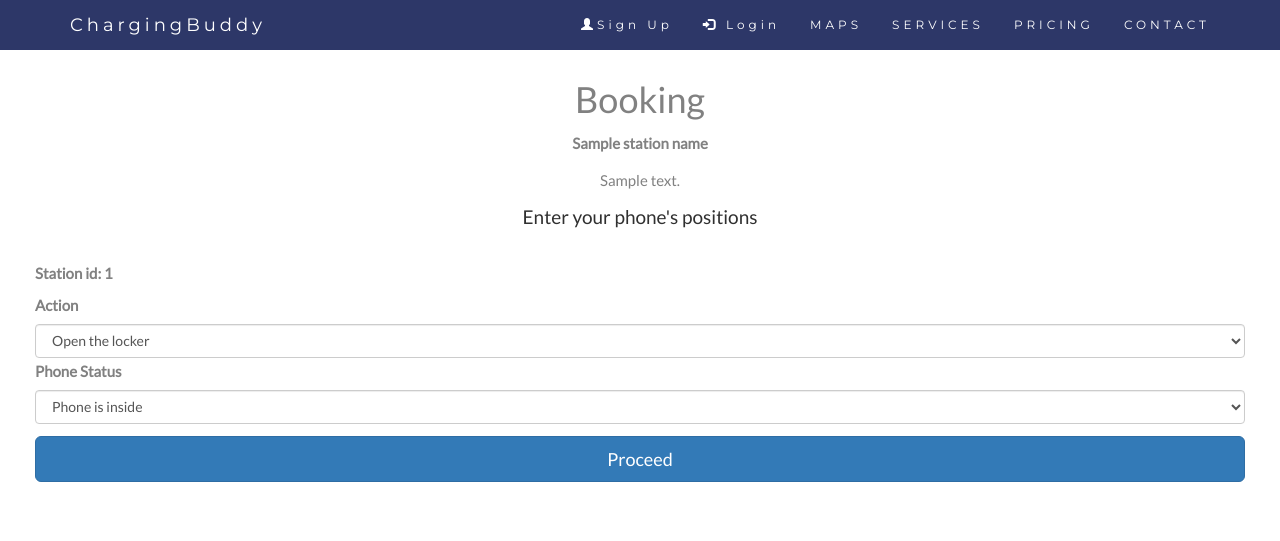
After one commit to uzairchhapra/SecureMobileCharge, a Django app: template ChargeSecure/charge/templates/charge/booking.html in a window 1280 px wide. The commit adds this page. Shown: the top 541 px of the page. Run offline with Django 3.2, Linux system fonts and the light colour scheme; the template is opened without the code that fills it: most values are stand-ins (such as "Sample title", 1, 10 or a date in 2020); parts of the project's set-up code (start-up, migrations or seed data) failed here and were passed over; some libraries are stand-ins or nearby versions.

Commit message:
booking html done

```diff
--- /dev/null
+++ b/ChargeSecure/charge/templates/charge/booking.html
@@ -0,0 +1,75 @@
+{% include 'ext_includes/header.html' %}
+{% load static %}
+{% load charging_buddy_tags %}
+<link rel="stylesheet" href="{% static 'charge/css/home.css' %}">
+</head>
+
+<body>
+    {% include 'ext_includes/nav.html' %}
+
+    <!-- Slots Container -->
+    <div id="slots" class="container-fluid">
+        <div class="text-center">
+            <h1>Booking</h1>
+            <p><strong>{{station_name}}</strong></p>
+            <p>{{station_description}}</p>
+            <h4>Enter your phone's positions</h4>
+        </div>
+        {% if already_booked %}
+          <div class="alert alert-info alert-dismissible">
+            <a href="#" class="close" data-dismiss="alert" aria-label="close">&times;</a>
+            <strong>Info!</strong> Your Phone has been already being assigned Slot having Id: {{slot_id}}
+          </div>
+        {% endif %}
+        <div class="row slideanim">
+            <form action="{% url 'publish_to_station' %}" method="POST">
+                {% csrf_token %}
+                <div>
+                    <label for="stationid">Station id: {{stationid}}</label>
+                    <input class="form-control" type="hidden" value="{{stationid}}" name="stationid">
+                </div>
+                <div>
+                    <label for="action">Action</label>
+                    <select class="form-control" name="action">
+                        <option value="open">Open the locker</option>
+                        <option value="close">Close the locker</option>
+                    </select>
+                </div>
+                <div>
+                    <label for="phone_status">Phone Status</label>
+                    <select class="form-control" name="phone_status">
+                        <option value="inside">Phone is inside</option>
+                        <option value="outside">Phone is outside</option>
+                    </select>
+                </div>
+                <div class="" style="margin-top: 1%;">
+                    <button class="btn btn-primary btn-lg btn-block" type="submit" name="button">Proceed</button>
+                </div>
+            </form>
+        </div>
+    </div>
+    <style>
+        .book_button:link,
+        .book_button:visited {
+            background-color: rgb(45, 55, 104);
+            color: white;
+            padding: 14px 25px;
+            text-align: center;
+            text-decoration: none;
+            display: inline-block;
+        }
+
+        .book_button:hover,
+        .book_button:active {
+            background-color: red;
+        }
+    </style>
+    <script>
+        $(document).ready(function () {
+
+            $(" .slideanim").each(function () {
+                var pos = $(this).offset().top; var winTop = $(window).scrollTop(); if (pos <
+                    winTop + 600) { $(this).addClass("slide"); }
+            });
+        }) </script>
+</body>
--- a/ChargeSecure/charge/templates/charge/login.html
+++ b/ChargeSecure/charge/templates/charge/login.html
@@ -3,6 +3,7 @@
 <link rel="stylesheet" href="{% static 'charge/css/home.css' %}">
 
 </head>
+
 <body id="myPage" data-spy="scroll" data-target=".navbar" data-offset="60">
 
   {% include 'ext_includes/nav.html' %}
@@ -27,4 +28,5 @@
 
 
 </body>
+
 </html>
--- a/ChargeSecure/charge/templates/ext_includes/nav.html
+++ b/ChargeSecure/charge/templates/ext_includes/nav.html
@@ -14,10 +14,10 @@
 
 
         {% if user.is_authenticated %}
-        <li><a href=""><span class="glyphicon glyphicon-user"></span>{{user.username}}</a></li>
+        <li><a href="{% url 'publish_to_station' %}"><span class="glyphicon glyphicon-user"></span>{{user.username}}</a></li>
         <li><a href="{% url 'logout' %}"><span class="glyphicon glyphicon-log-in"></span> Logout</a></li>
         {% else %}
-        <li><a href=""><span class="glyphicon glyphicon-user"></span>Sign Up</a></li>
+        <li><a href="{% url 'register' %}"><span class="glyphicon glyphicon-user"></span>Sign Up</a></li>
         <li><a href="{% url 'login' %}"><span class="glyphicon glyphicon-log-in"></span> Login</a></li>
         {% endif %}
         <li><a href="{% url 'maps' %}">MAPS</a></li>
--- a/ChargeSecure/charge/urls.py
+++ b/ChargeSecure/charge/urls.py
@@ -8,10 +8,12 @@ urlpatterns = [
     path("logout", views.logoutuser, name="logout"),
     path("checkslots", views.checkslots, name="checkslots"),
     path("login", views.loginuser, name="login"),
+    path("register", views.registeruser, name="register"),
     path("maps", views.maps, name="maps"),
     path("getlocation", views.getlocation, name="getlocation"),
     path("book_a_locker", views.book_a_locker, name="book_a_locker"),
     path("is_subscribed", views.is_subscribed, name="is_subscribed"),
     path("publish_to_station", views.publish_to_station, name="publish_to_station"),
+    # path("booking", views.booking, name)
     path('auth', views.authenticateuser, name='authenticateuser'),
 ]
```
Also changed, not shown: ChargeSecure/charge/templates/charge/chargestation.html (deleted, +0 -20 lines), ChargeSecure/charge/templates/charge/chargestation_visual.html (+43 -26 lines), ChargeSecure/charge/templates/charge/maps2.html (+7 -0 lines), ChargeSecure/charge/views.py (+79 -42 lines), ChargeSecure/charge/templates/charge/register.html (added). Lines whose indentation alone changed are shown as unchanged.
